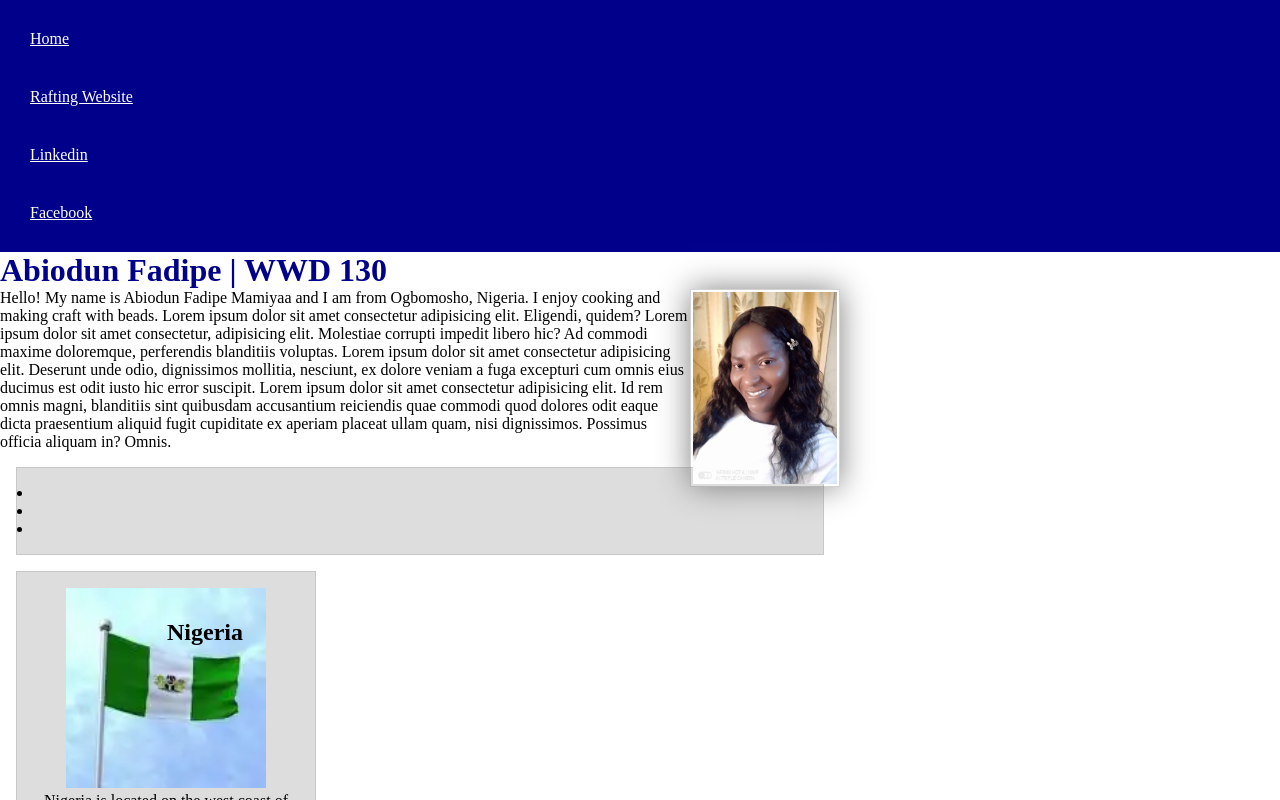
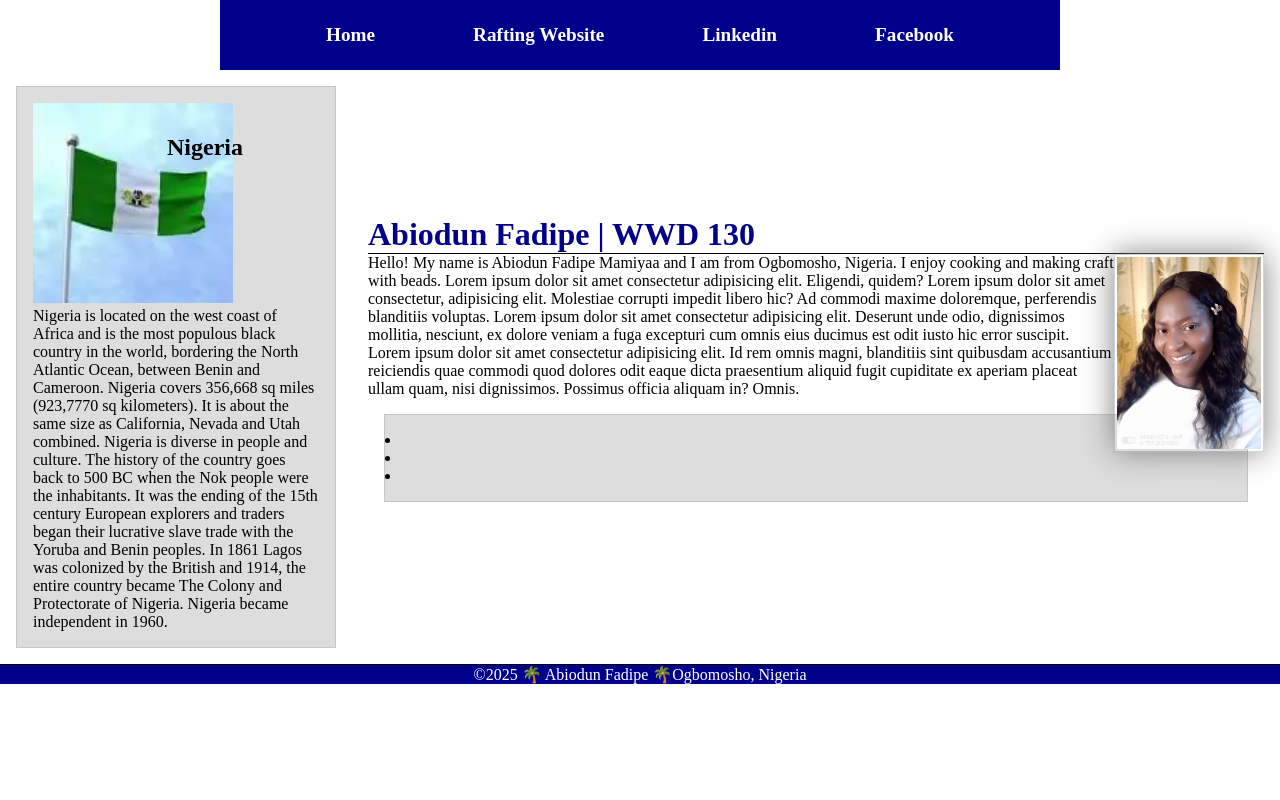
Before and after one commit to abbey-fad/wdd130p, a plain HTML site: page index.html in a window 1280 px wide. Shown: the top 800 px of the page. Drawn offline with Linux system fonts and the light colour scheme.

Commit message:
wk4 homepage layout

```diff
--- a/index.html
+++ b/index.html
@@ -20,11 +20,14 @@
             <a href="https://facebook.com">Facebook</a>
         </nav>
     </header>
+    <div class="grid">
         <main>
             <h1>Abiodun Fadipe | WWD 130</h1>
             <img src="images/abiodun profile.webp" alt="Abiodun Profile Picture" width="200">
-        <p>Hello! My name is Abiodun Fadipe Mamiyaa and I am from Ogbomosho, Nigeria. I enjoy cooking and making craft
-            with beads. Lorem ipsum dolor sit amet consectetur adipisicing elit. Eligendi, quidem? Lorem ipsum dolor sit
+            <p>Hello! My name is Abiodun Fadipe Mamiyaa and I am from Ogbomosho, Nigeria. I enjoy cooking and making
+                craft
+                with beads. Lorem ipsum dolor sit amet consectetur adipisicing elit. Eligendi, quidem? Lorem ipsum dolor
+                sit
                 amet consectetur, adipisicing elit. Molestiae corrupti impedit libero hic? Ad commodi maxime doloremque,
                 perferendis blanditiis voluptas. Lorem ipsum dolor sit amet consectetur adipisicing elit. Deserunt unde
                 odio, dignissimos mollitia, nesciunt, ex dolore veniam a fuga excepturi cum omnis eius ducimus est odit
@@ -41,22 +44,31 @@
                         target="_blank"></a></li>
             </ul>
         </main>
+
         <aside class="box">
             <h2>Nigeria</h2>
             <img src="images/nigerian flag-small.webp" alt="Nigerian Flag">
-        <p>Nigeria is located on the west coast of Africa and is the most populous black country in the world, bordering
+            <p>Nigeria is located on the west coast of Africa and is the most populous black country in the world,
+                bordering
                 the North
-            Atlantic Ocean, between Benin and Cameroon. Nigeria covers 356,668 sq miles (923,7770 sq kilometers). It is
+                Atlantic Ocean, between Benin and Cameroon. Nigeria covers 356,668 sq miles (923,7770 sq kilometers). It
+                is
                 about the
-            same size as California, Nevada and Utah combined. Nigeria is diverse in people and culture. The history of
+                same size as California, Nevada and Utah combined. Nigeria is diverse in people and culture. The history
+                of
                 the country
-            goes back to 500 BC when the Nok people were the inhabitants. It was the ending of the 15th century European
+                goes back to 500 BC when the Nok people were the inhabitants. It was the ending of the 15th century
+                European
                 explorers
-            and traders began their lucrative slave trade with the Yoruba and Benin peoples. In 1861 Lagos was colonized
+                and traders began their lucrative slave trade with the Yoruba and Benin peoples. In 1861 Lagos was
+                colonized
                 by the
                 British and 1914, the entire country became The Colony and Protectorate of Nigeria. Nigeria became
                 independent in 1960.</p>
         </aside>
+    </div>
+
+
     <footer>
         <p>©2025 🌴 Abiodun Fadipe 🌴Ogbomosho, Nigeria</p>
     </footer>
--- a/styles/styles.css
+++ b/styles/styles.css
@@ -21,23 +21,31 @@
   color: #000;
 }
 
-main {
+header, .grid footer {
     max-width: 840px;
+    margin: 0 auto;
 }
+
 nav {
     background-color: var(--background-color);
-    padding: 10px;
+    padding: 1rem;
+    display: flex;
+    justify-content: space-evenly;
+    align-items: center;
 }
 
 nav a {
     color: var(--color);
     display: block;
-    padding: 20px;
-
+    padding: 0.5rem;
+    text-decoration: none;
+    font-size: 1.2rem;
+    font-weight: 700;
 }
 
 h1 {
     color: var(--background-color);
+    border-bottom: 1px solid var(--border-top);
 }
 
 main img {
@@ -55,8 +63,9 @@ p {
 
 aside {
     position: relative;
-    width: 300px;
-    text-align: center;
+    width: 20rem;
+    grid-column: 1/2;
+    grid-row: 1/2;
 }
 
 aside img {
@@ -71,9 +80,19 @@ aside h2 {
     left: 150px;
 }
 
+.grid {
+    display: grid;
+    align-items: center;
+}
+
+main {
+    grid-column: 2/3;
+    margin: 1rem;
+}
 
 footer {
-    margin-top: 15px;
     border-top: 1px solid var(--border-top);
     text-align: center;
+    background-color: var(--background-color);
+    color: var(--color);
 }
--- /dev/null
+++ b/wwr/styles/rafting.css
@@ -0,0 +1,78 @@
+:root {
+    --primary-color: green;
+    --secondary-color: brown;
+    --accent1-color: blue;
+    --accent2-color: yellow;
+    --heading-font: "Times New Romans", "Georgia", serif;
+    --body-font: Arial, Helvetica, sans-serif;
+}
+
+header {
+    background-color: var(--primary-color);
+    color: var(--accent2-color);
+}
+
+* {
+    margin: 0;
+    padding: 0;
+    box-sizing: border-box;
+}
+
+body {
+    font-family: var(--body-font);
+    color: var(--accent1-color);
+}
+
+header {
+    width: 840px;
+    margin: 0 auto;
+}
+
+h1, h2 {
+    font-family: var(--heading-font);
+    color: var(--primary-color);
+}
+
+nav, p, section, article {
+    margin: 16px;
+    padding: 8px;
+}
+
+.socialmedia a {
+    text-decoration: none;
+}
+
+.hero {
+    position: relative;
+}
+
+.hero img {
+    display: block;
+    width: 100%;
+    height: auto;
+}
+
+h1 {
+    position: absolute;
+    top: 20px;
+    width: 100%;
+    padding: 16px;
+    text-align: center;
+    opacity: 0.7;
+    background-color: var(--accent1-color);
+    color: white;
+}
+
+article {
+    position: absolute;
+    bottom: 10px;
+    width: 90%;
+    padding: 10px;
+    background-color: var(--accent1-color);
+    color: white;
+}
+
+.hero article img {
+    float: right;
+    width: 125px;
+}
```
Also changed, not shown: wwr/about.html (added, +65 -0 lines), wwr/images/facebook.webp (added), wwr/images/instagram.webp (added), wwr/images/linkedin.webp (added), wwr/images/rafting59_600 client (1).jpg (added), wwr/images/rafting59_600 client.jpg (added), wwr/images/rafting59_600 client.webp (added), wwr/images/rafting65_600 hero.webp (added), wwr/images/socialmedia.webp (added), wwr/images/z-raftinglogo.png (added). Lines whose indentation alone changed are shown as unchanged.
